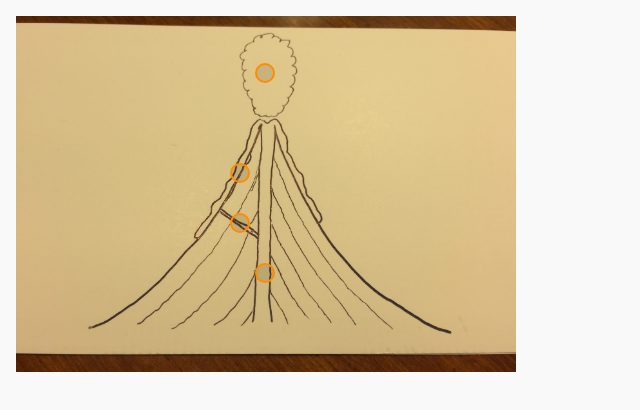
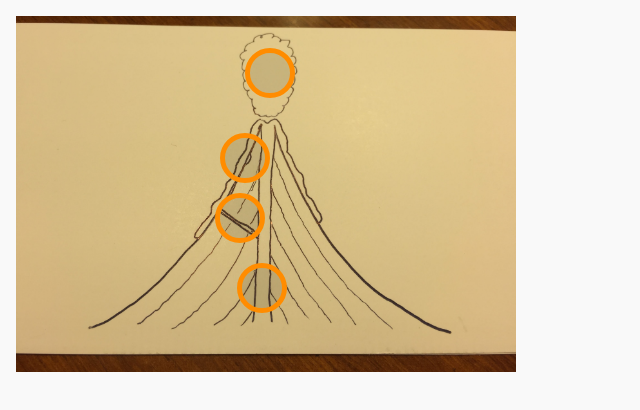
Before and after one commit to shael-rd/CoverUp, a plain HTML site: page index.html in a window 1280 px wide. Shown: the whole page, without its empty margins (0-640 px from the left). Drawn offline with Linux system fonts and the light colour scheme.

Commit message:
Larger Icons, non-capitalized text.

```diff
--- a/index.html
+++ b/index.html
@@ -17,11 +17,11 @@
                     <div class="spot-holder">
                         <a href="#ashcloud"
                            data-rel="popup"
-                           class="spot ui-btn ui-btn-icon-notext ui-nodisc-icon ui-corner-all"
+                           class="spot ui-btn ui-nodisc-icon ui-btn-icon-notext ui-corner-all"
                            data-transition="flip"
-                           style="top: 50px; left: 250px;"></a>
+                           style="top: 35px; left: 240px;"></a>
                         <div data-role="popup" id="ashcloud">
-                            <p>ASH CLOUD</p>
+                            <p>Ash Cloud</p>
                         </div>
                     </div>
                     <div class="spot-holder">
@@ -29,19 +29,19 @@
                            data-rel="popup"
                            class="spot ui-btn ui-nodisc-icon ui-btn-icon-notext ui-corner-all"
                            data-transition="flip"
-                           style="top: 250px; left: 250px;"></a>
+                           style="top: 250px; left: 232px;"></a>
                         <div data-role="popup" id="mainpipe">
-                            <p>MAIN PIPE</p>
+                            <p>Main Pipe</p>
                         </div>
                     </div>
                     <div class="spot-holder">
-                        <a href="#sidepipe"
+                        <a href="#sidevent"
                            data-rel="popup"
                            class="spot ui-btn ui-nodisc-icon ui-btn-icon-notext ui-corner-all"
                            data-transition="flip"
-                           style="top: 200px; left: 225px"></a>
-                        <div data-role="popup" id="sidepipe">
-                            <p>SIDE PIPE</p>
+                           style="top: 180px; left: 210px"></a>
+                        <div data-role="popup" id="sidevent">
+                            <p>Side Vent</p>
                         </div>
                     </div>
                     <div class="spot-holder">
@@ -49,9 +49,9 @@
                            data-rel="popup"
                            class="spot ui-btn ui-nodisc-icon ui-btn-icon-notext ui-corner-all"
                            data-transition="flip"
-                           style="top: 150px; left: 225px"></a>
+                           style="top: 120px; left: 215px"></a>
                         <div data-role="popup" id="lavaflow">
-                            <p>LAVA FLOW</p>
+                            <p>Lava Flow</p>
                         </div>
                     </div>
                 </div>
--- a/styles.css
+++ b/styles.css
@@ -4,8 +4,8 @@
     border: 0 !important;
     -webkit-box-shadow: none;
     box-shadow: none;
-    width: 30px;
-    height: 30px;
+    height: 60px;
+    width: 60px;
 }
 
 .image-holder {
@@ -19,9 +19,9 @@
 
 .spot:after {
 	background-image: url("img/spot.svg");
-    background-size: 20px 20px;
+    background-size: 100%;
+    margin-top: -25px;
+    margin-left: -25px;
+    width: 50px;
+    height: 50px;
 }
-
-.ui-nodisc-icon .ui-btn {
-    background-color: #FF6600;
-}
```
